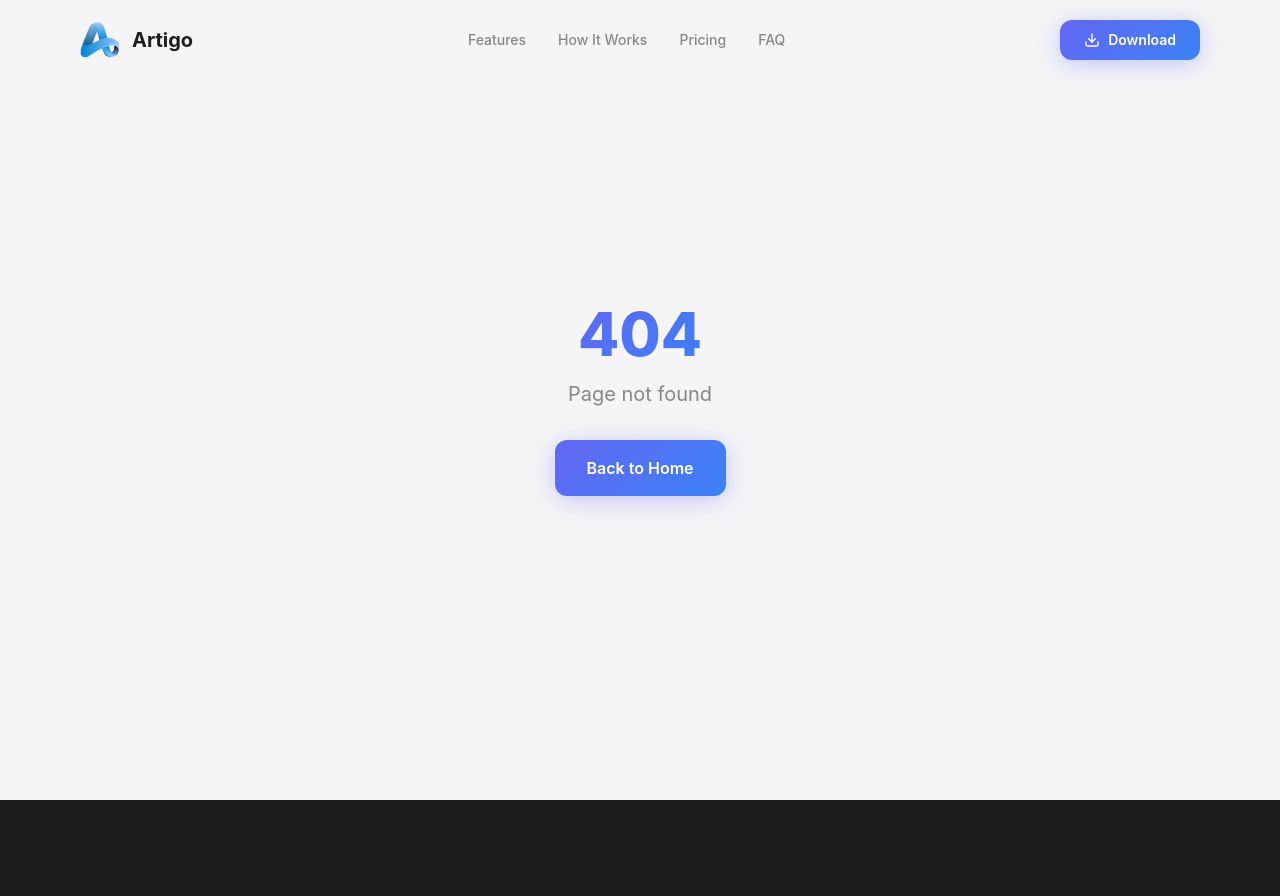
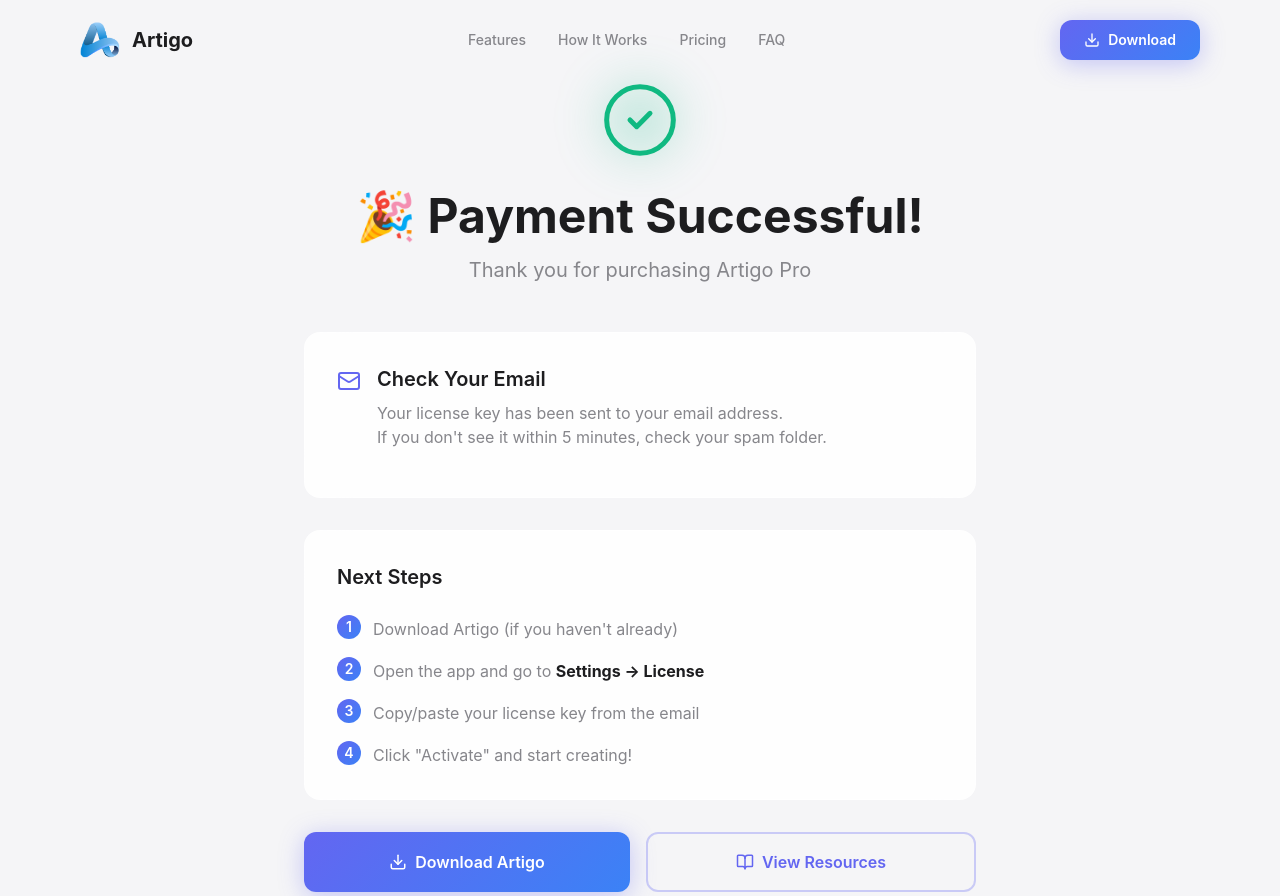
Before and after one commit to Strikeh/Artigo-web, a Next.js app: page /success in a window 1280 px wide. Before the commit this address had no page. Shown: the top 896 px of the page. Built offline with nearby package versions, Linux system fonts and the light colour scheme.

Commit message:
webhooks

```diff
--- /dev/null
+++ b/src/app/cancel/page.tsx
@@ -0,0 +1,111 @@
+import type { Metadata } from "next";
+import Link from "next/link";
+import { XCircle, ArrowLeft, Home, HelpCircle, Mail } from "lucide-react";
+import { Button } from "@/components/ui/Button";
+
+export const metadata: Metadata = {
+  title: "Checkout Cancelled | Artigo",
+  description: "Your checkout was cancelled. No charges have been made.",
+  robots: {
+    index: false,
+    follow: false,
+  },
+};
+
+export default function CancelPage() {
+  return (
+    <div className="min-h-screen flex items-center justify-center px-4 py-20">
+      <div className="max-w-2xl w-full">
+        {/* Cancel Icon */}
+        <div className="flex justify-center mb-8">
+          <div className="relative">
+            <div className="absolute inset-0 bg-text-tertiary/20 rounded-full blur-xl" />
+            <XCircle
+              className="relative text-text-secondary"
+              size={80}
+              strokeWidth={1.5}
+            />
+          </div>
+        </div>
+
+        {/* Heading */}
+        <h1 className="text-4xl md:text-5xl font-bold text-text-primary text-center mb-4">
+          Checkout Cancelled
+        </h1>
+        <p className="text-xl text-text-secondary text-center mb-12">
+          No worries — you haven&#39;t been charged.
+        </p>
+
+        {/* CTA Section */}
+        <div className="glass-strong rounded-2xl p-8 border border-white/40 mb-8 text-center">
+          <p className="text-text-secondary mb-6">
+            Change your mind? You can complete your purchase anytime.
+          </p>
+
+          <div className="flex flex-col sm:flex-row gap-4">
+            <Button href="/#pricing" className="flex-1">
+              Try Again
+            </Button>
+            <Button
+              href="/"
+              variant="secondary"
+              icon={<Home size={18} />}
+              className="flex-1"
+            >
+              Back to Home
+            </Button>
+          </div>
+        </div>
+
+        {/* Help Section */}
+        <div className="glass-strong rounded-2xl p-8 border border-white/40">
+          <h2 className="text-lg font-semibold text-text-primary mb-4 flex items-center gap-2">
+            <HelpCircle size={20} className="text-accent-indigo" />
+            Have questions about Artigo Pro?
+          </h2>
+
+          <ul className="space-y-3">
+            <li>
+              <Link
+                href="/#pricing"
+                className="text-text-secondary hover:text-accent-indigo transition-colors inline-flex items-center gap-2"
+              >
+                <span>→</span>
+                <span>View pricing & features</span>
+              </Link>
+            </li>
+            <li>
+              <Link
+                href="/#faq"
+                className="text-text-secondary hover:text-accent-indigo transition-colors inline-flex items-center gap-2"
+              >
+                <span>→</span>
+                <span>Read FAQs</span>
+              </Link>
+            </li>
+            <li>
+              <a
+                href="mailto:support@getartigo.com"
+                className="text-text-secondary hover:text-accent-indigo transition-colors inline-flex items-center gap-2"
+              >
+                <Mail size={16} />
+                <span>Contact support</span>
+              </a>
+            </li>
+          </ul>
+        </div>
+
+        {/* Back Link */}
+        <div className="mt-8 text-center">
+          <Link
+            href="/"
+            className="inline-flex items-center gap-2 text-sm text-text-secondary hover:text-accent-indigo transition-colors"
+          >
+            <ArrowLeft size={16} />
+            <span>Back to homepage</span>
+          </Link>
+        </div>
+      </div>
+    </div>
+  );
+}
--- /dev/null
+++ b/src/app/success/page.tsx
@@ -0,0 +1,133 @@
+import type { Metadata } from "next";
+import { CheckCircle2, Download, BookOpen, Mail } from "lucide-react";
+import { Button } from "@/components/ui/Button";
+
+export const metadata: Metadata = {
+  title: "Payment Successful | Artigo",
+  description:
+    "Thank you for purchasing Artigo Pro. Check your email for your license key.",
+  robots: {
+    index: false,
+    follow: false,
+  },
+};
+
+export default function SuccessPage() {
+  return (
+    <div className="min-h-screen flex items-center justify-center px-4 py-20">
+      <div className="max-w-2xl w-full">
+        {/* Success Icon */}
+        <div className="flex justify-center mb-8">
+          <div className="relative">
+            <div className="absolute inset-0 bg-success/20 rounded-full blur-xl" />
+            <CheckCircle2
+              className="relative text-success"
+              size={80}
+              strokeWidth={1.5}
+            />
+          </div>
+        </div>
+
+        {/* Heading */}
+        <h1 className="text-4xl md:text-5xl font-bold text-text-primary text-center mb-4">
+          🎉 Payment Successful!
+        </h1>
+        <p className="text-xl text-text-secondary text-center mb-12">
+          Thank you for purchasing Artigo Pro
+        </p>
+
+        {/* Email Info Box */}
+        <div className="glass-strong rounded-2xl p-8 border border-white/40 mb-8">
+          <div className="flex items-start gap-4 mb-4">
+            <Mail className="text-accent-indigo flex-shrink-0 mt-1" size={24} />
+            <div>
+              <h2 className="text-xl font-semibold text-text-primary mb-2">
+                Check Your Email
+              </h2>
+              <p className="text-text-secondary">
+                Your license key has been sent to your email address.
+                <br />
+                If you don&#39;t see it within 5 minutes, check your spam
+                folder.
+              </p>
+            </div>
+          </div>
+        </div>
+
+        {/* Next Steps */}
+        <div className="glass-strong rounded-2xl p-8 border border-white/40 mb-8">
+          <h2 className="text-xl font-semibold text-text-primary mb-6">
+            Next Steps
+          </h2>
+          <ol className="space-y-4">
+            <li className="flex items-start gap-3">
+              <span className="flex-shrink-0 w-6 h-6 rounded-full bg-gradient-accent text-white text-sm font-semibold flex items-center justify-center">
+                1
+              </span>
+              <span className="text-text-secondary pt-0.5">
+                Download Artigo (if you haven&#39;t already)
+              </span>
+            </li>
+            <li className="flex items-start gap-3">
+              <span className="flex-shrink-0 w-6 h-6 rounded-full bg-gradient-accent text-white text-sm font-semibold flex items-center justify-center">
+                2
+              </span>
+              <span className="text-text-secondary pt-0.5">
+                Open the app and go to{" "}
+                <strong className="text-text-primary">
+                  Settings → License
+                </strong>
+              </span>
+            </li>
+            <li className="flex items-start gap-3">
+              <span className="flex-shrink-0 w-6 h-6 rounded-full bg-gradient-accent text-white text-sm font-semibold flex items-center justify-center">
+                3
+              </span>
+              <span className="text-text-secondary pt-0.5">
+                Copy/paste your license key from the email
+              </span>
+            </li>
+            <li className="flex items-start gap-3">
+              <span className="flex-shrink-0 w-6 h-6 rounded-full bg-gradient-accent text-white text-sm font-semibold flex items-center justify-center">
+                4
+              </span>
+              <span className="text-text-secondary pt-0.5">
+                Click &quot;Activate&quot; and start creating!
+              </span>
+            </li>
+          </ol>
+        </div>
+
+        {/* CTA Buttons */}
+        <div className="flex flex-col sm:flex-row gap-4 mb-8">
+          <Button
+            href="/download"
+            icon={<Download size={18} />}
+            className="flex-1"
+          >
+            Download Artigo
+          </Button>
+          <Button
+            href="/blog"
+            variant="secondary"
+            icon={<BookOpen size={18} />}
+            className="flex-1"
+          >
+            View Resources
+          </Button>
+        </div>
+
+        {/* Support Footer */}
+        <div className="text-center text-sm text-text-secondary">
+          Need help?{" "}
+          <a
+            href="mailto:support@getartigo.com"
+            className="text-accent-indigo hover:text-accent-blue transition-colors"
+          >
+            Contact support
+          </a>
+        </div>
+      </div>
+    </div>
+  );
+}
--- a/src/components/sections/Pricing.tsx
+++ b/src/components/sections/Pricing.tsx
@@ -1,5 +1,6 @@
 "use client";
 
+import { useState } from "react";
 import { motion } from "framer-motion";
 import { Check, X, Shield, Sparkles } from "lucide-react";
 import { SectionHeading } from "@/components/ui/SectionHeading";
@@ -46,6 +47,39 @@
 };
 
 export function Pricing() {
+  const [isCheckoutLoading, setIsCheckoutLoading] = useState(false);
+
+  const handleCheckout = async () => {
+    setIsCheckoutLoading(true);
+
+    try {
+      const response = await fetch(
+        "https://artigo-production.up.railway.app/api/checkout",
+        {
+          method: "POST",
+          headers: {
+            "Content-Type": "application/json",
+          },
+          body: JSON.stringify({}),
+        },
+      );
+
+      if (!response.ok) {
+        throw new Error("Checkout failed");
+      }
+
+      const data = await response.json();
+      // Redirect to Stripe checkout
+      window.location.href = data.url;
+    } catch (error) {
+      console.error("Checkout error:", error);
+      alert(
+        "Unable to start checkout. Please try again or contact support@getartigo.com",
+      );
+      setIsCheckoutLoading(false);
+    }
+  };
+
   return (
     <section id="pricing" className="section-padding">
       <div className="max-container">
@@ -130,7 +164,7 @@
 
             <div className="mb-8">
               {proTier.originalPrice && (
-                <span className="text-lg font-semibold text-text-tertiary line-through mr-2">
+                <span className="text-2xl font-bold text-text-secondary/60 line-through mr-3">
                   {proTier.originalPrice}
                 </span>
               )}
@@ -158,8 +192,12 @@
               ))}
             </ul>
 
-            <Button href="/download" className="w-full">
-              {proTier.cta}
+            <Button
+              onClick={handleCheckout}
+              className="w-full"
+              disabled={isCheckoutLoading}
+            >
+              {isCheckoutLoading ? "Starting checkout..." : proTier.cta}
             </Button>
           </motion.div>
         </div>
--- a/src/components/ui/Button.tsx
+++ b/src/components/ui/Button.tsx
@@ -11,6 +11,7 @@
   children: ReactNode;
   onClick?: () => void;
   className?: string;
+  disabled?: boolean;
 }
 
 export function Button({
@@ -21,6 +22,7 @@
   children,
   onClick,
   className = "",
+  disabled = false,
 }: ButtonProps) {
   const sizeClasses = {
     sm: "px-5 py-2.5 text-sm",
@@ -28,7 +30,7 @@
     lg: "px-10 py-5 text-lg",
   };
 
-  const base = `${variant === "primary" ? "btn-primary" : "btn-secondary"} ${sizeClasses[size]} ${className}`;
+  const base = `${variant === "primary" ? "btn-primary" : "btn-secondary"} ${sizeClasses[size]} ${className} ${disabled ? "opacity-50 cursor-not-allowed" : ""}`;
 
   if (href) {
     return (
@@ -40,7 +42,7 @@
   }
 
   return (
-    <button onClick={onClick} className={base}>
+    <button onClick={onClick} className={base} disabled={disabled}>
       {icon && <span className="flex-shrink-0">{icon}</span>}
       {children}
     </button>
```
